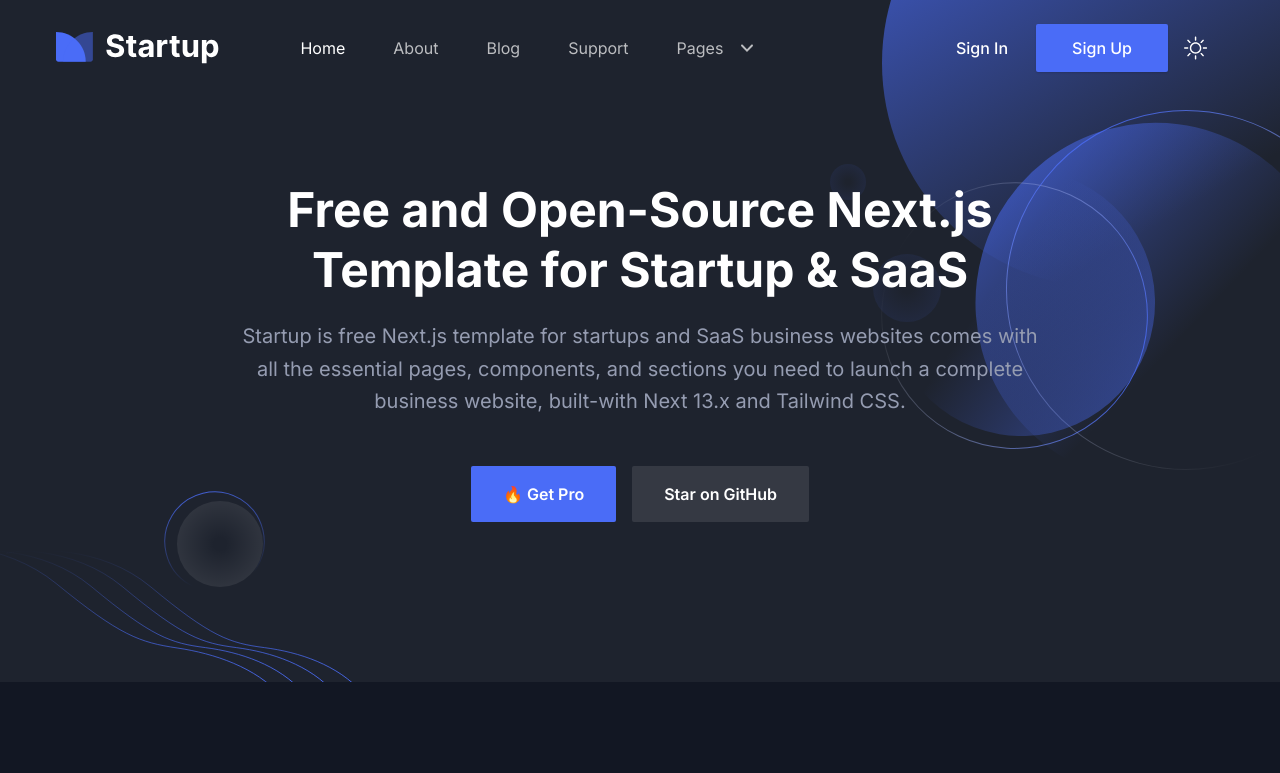
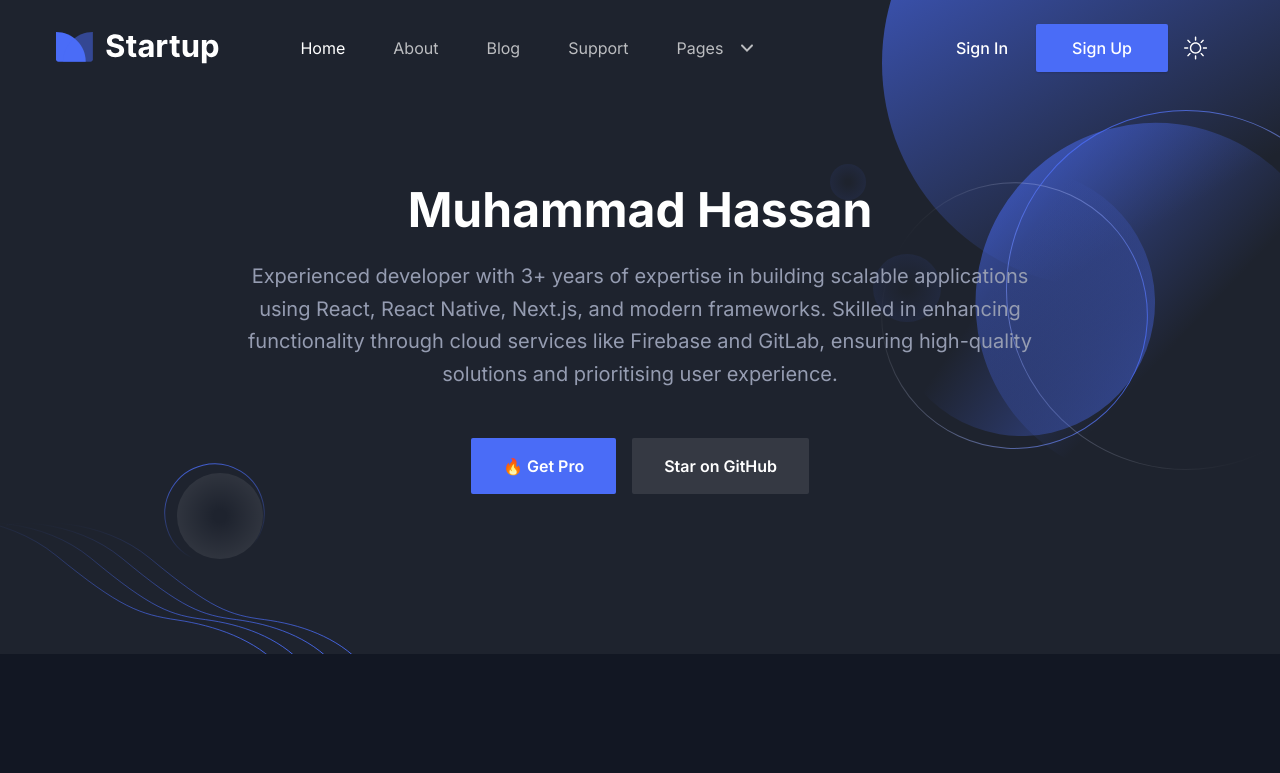
Before and after one commit to hassanprodeveloper/portfolio-nextjs, a Next.js app: page / in a window 1280 px wide. Shown: the top 773 px of the page. Built offline with nearby package versions, Linux system fonts and the light colour scheme.

Commit message:
code formatting using prettier

```diff
--- a/components/Hero/index.tsx
+++ b/components/Hero/index.tsx
@@ -1,4 +1,4 @@
-import Link from "next/link";
+import Link from "next/link"
 
 const Hero = () => {
 	return (
@@ -15,13 +15,14 @@
 								data-wow-delay=".2s"
 							>
 								<h1 className="mb-5 text-3xl font-bold leading-tight text-black dark:text-white sm:text-4xl sm:leading-tight md:text-5xl md:leading-tight">
-                  Free and Open-Source Next.js Template for Startup & SaaS
+									Muhammad Hassan
 								</h1>
 								<p className="dark:text-body-color-dark mb-12 text-base !leading-relaxed text-body-color sm:text-lg md:text-xl">
-                  Startup is free Next.js template for startups and SaaS
-                  business websites comes with all the essential pages,
-                  components, and sections you need to launch a complete
-                  business website, built-with Next 13.x and Tailwind CSS.
+									Experienced developer with 3+ years of expertise in building
+									scalable applications using React, React Native, Next.js, and
+									modern frameworks. Skilled in enhancing functionality through
+									cloud services like Firebase and GitLab, ensuring high-quality
+									solutions and prioritising user experience.
 								</p>
 								<div className="flex flex-col items-center justify-center space-y-4 sm:flex-row sm:space-x-4 sm:space-y-0">
 									<Link
@@ -284,7 +285,7 @@
 				</div>
 			</section>
 		</>
-  );
-};
+	)
+}
 
-export default Hero;
+export default Hero
```
Lines whose indentation alone changed are shown as unchanged.
